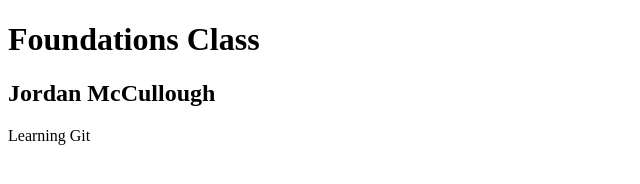
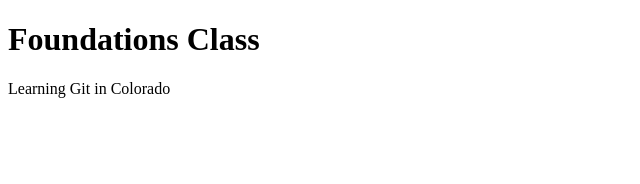
Before and after one commit to boarderjen06/vr-class, a plain HTML site: page index.html in a window 1280 px wide. Shown: the whole page, without its empty margins (0-640 px from the left). Drawn offline with Linux system fonts and the light colour scheme.

Commit message:
Change description of home page

```diff
--- a/index.html
+++ b/index.html
@@ -7,8 +7,7 @@
 
 	<body>
 		<h1>Foundations Class</h1>
-		<h2>Jordan McCullough</h2>
-		<p>Learning Git</p>
+		<p>Learning Git in Colorado</p>
 	</body>
 
 </html>
```
